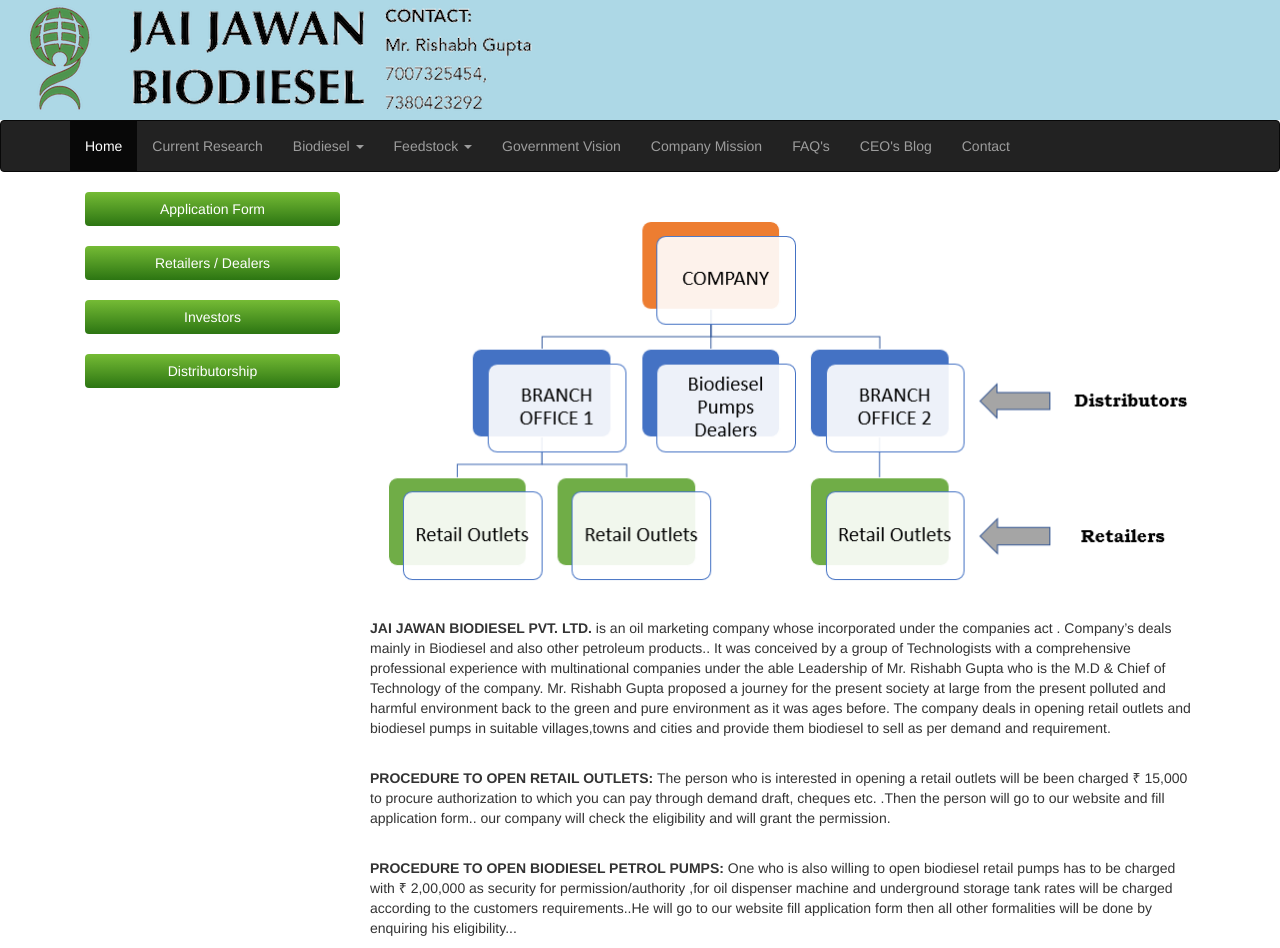
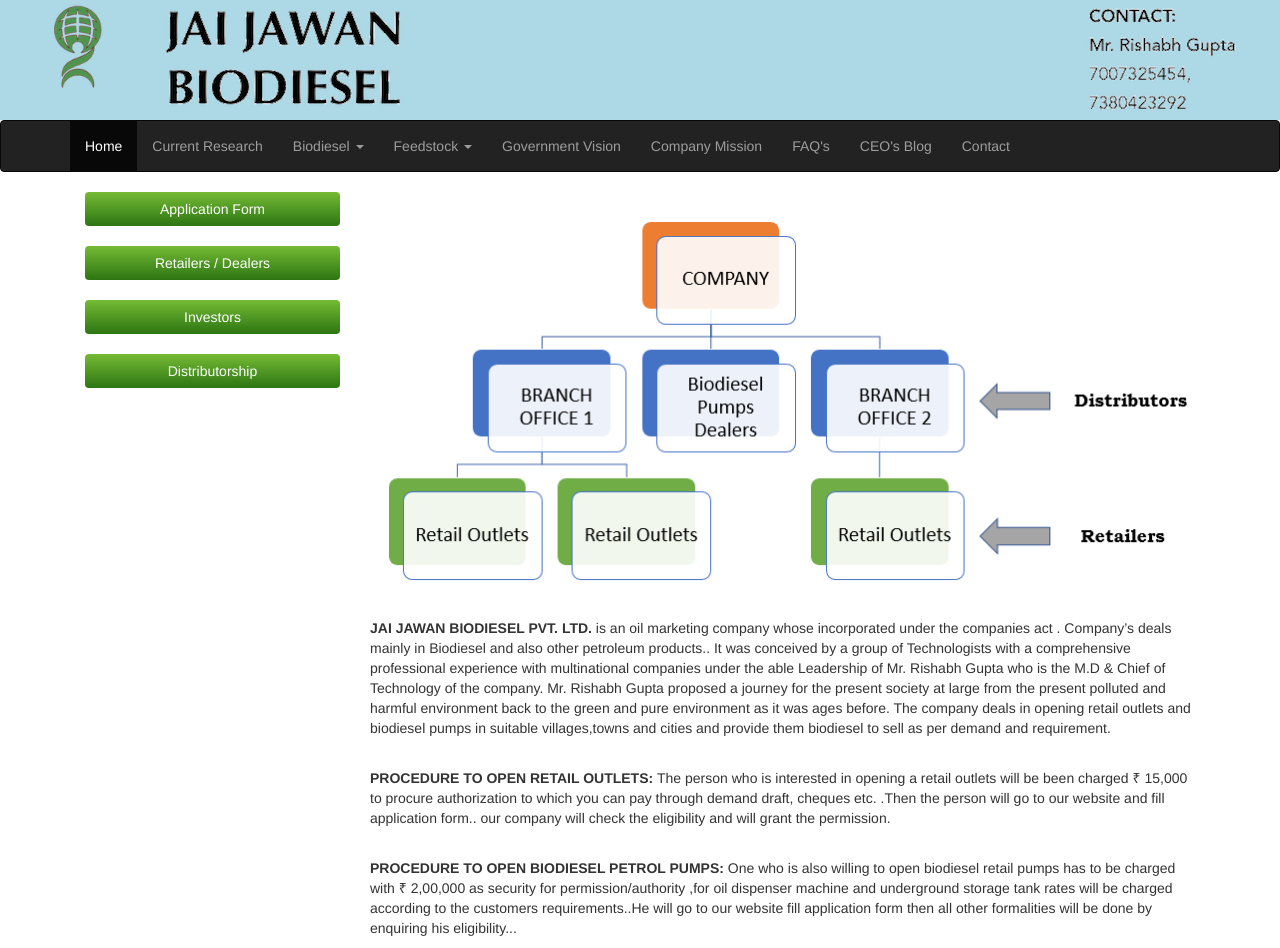
Before and after one commit to maneet8/jaijawanangularjs, a website: page index.html in a window 1280 px wide. Drawn offline with nearby package versions, Linux system fonts and the light colour scheme; some packages are replaced by stand-ins of ours.

Commit message:
header adjustments

```diff
--- a/assets/views/header.html
+++ b/assets/views/header.html
@@ -9,7 +9,17 @@
 <!-- <div class="navbar-brand brand-name"><img class="pull-left" src="./assets/img/logot.png"><img></div> -->
 
 <div class="header" style="display:flex;">
-    <img class="img-responsive" src="./assets/img/logot.png"></img>
-    <img class="img-responsive" src="./assets/img/htextt.png"></img>
-    <img class="img-responsive" src="./assets/img/contactht.png"></img>
+    <div class="col-xs-8 col-sm-8 col-md-5 col-lg-5">
+        <div class="col-xs-5 col-sm-2 col-md-4 col-lg-3">
+            <img class="img-responsive" src="./assets/img/logot.png"></img>
+        </div>
+
+        <div class="col-xs-7 col-sm-10 col-md-8 col-lg-9">
+            <img class="img-responsive" src="./assets/img/htextt.png"></img>
+        </div>
+    </div>
+    <div class="col-sm-1 col-md-5 col-lg-5"></div>
+    <div class="col-xs-4 col-sm-3 col-md-2 col-lg-2"><img class="img-responsive" src="./assets/img/contactht.png"></img>
+    </div>
+
 </div>
```
